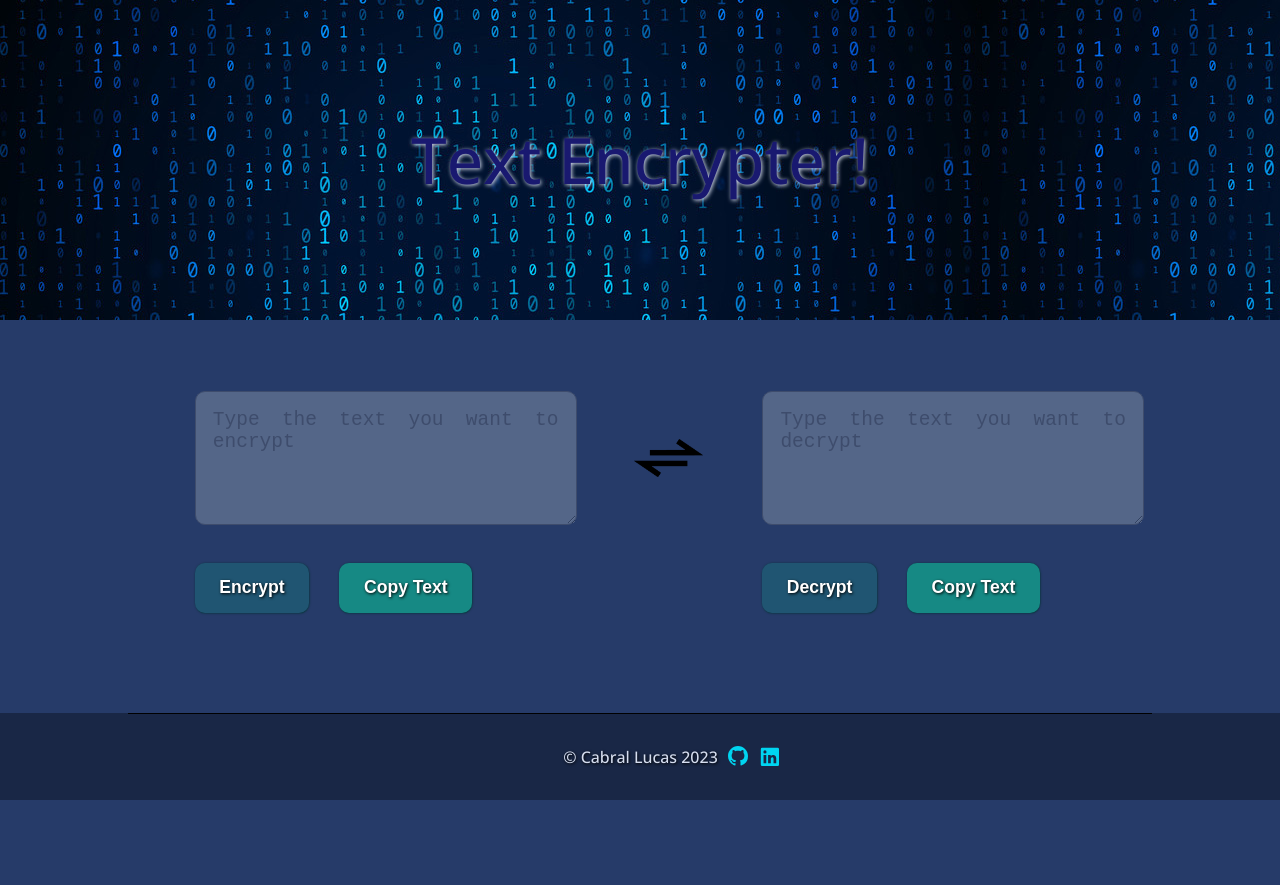
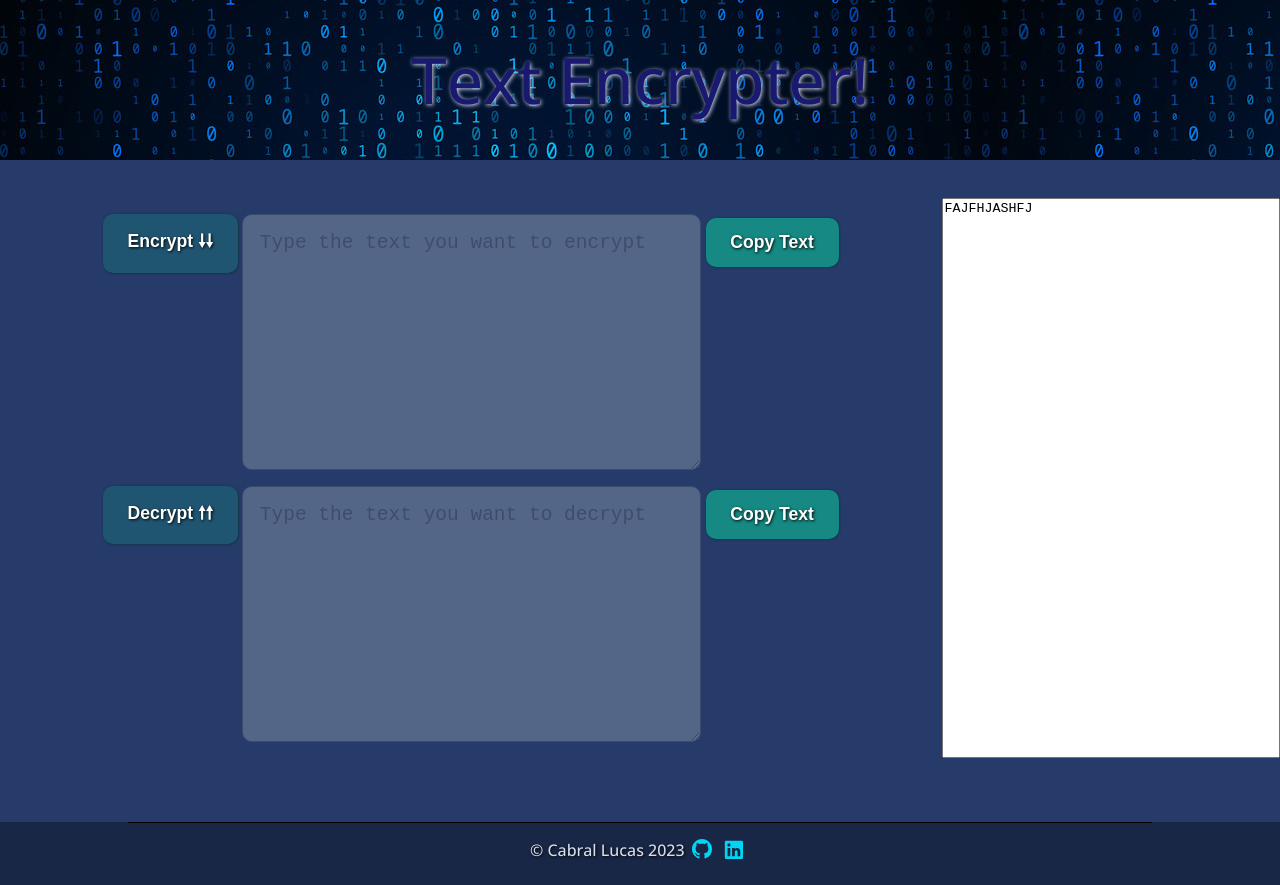
Before and after one commit to lucascba/Text-encrypter-alura-challenge, a plain HTML site: page index.html in a window 1280 px wide. Before the commit the page ends 800 px from the top, so only its background shows below. Drawn offline with nearby package versions, Linux system fonts and the light colour scheme.

Commit message:
changed WebUI layout

```diff
--- a/Scripts/main.js
+++ b/Scripts/main.js
@@ -5,7 +5,7 @@ function encryptText(){
 	let string = textToEncrypt.length;
 	for(let count = 0; count < string; count++) {
 		letter = textToEncrypt.charAt(count);
-		if (letter < 'a' || letter > 'z') {
+		if (letter < 'a' && letter != ' ' || letter > 'z') {
 			document.getElementById("error").textContent = "⚠️Uppercase and special characters are forbidden.⚠️";
 			document.getElementById("error").style = "";
 			document.getElementById("Enc").value = "";
@@ -44,7 +44,7 @@ function decryptText() {
 		letter = textToDecrypt.charAt(count);
 		finalResult = finalResult + letter;
 
-		if (letter < 'a' || letter > 'z') {
+		if (letter < 'a' && letter != ' ' || letter > 'z') {
 			document.getElementById("error2").textContent = "⚠️Uppercase and special characters are forbidden.⚠️";
 			document.getElementById("error2").style = "";
 			document.getElementById("Dec").value = "";
--- a/Styles/stylesheet.css
+++ b/Styles/stylesheet.css
@@ -1,20 +1,22 @@
 body,html {
 	font-family: 'Open Sans', sans-serif;
 	background-color: #263b69;
+	height: 100vh;
+	margin: 0
 }
 header {
 	background: url(../images/header-bg.jpg);
 	margin: 0 auto;
-	position: relative;
-	padding: 0.01vw 0;
-
+	display: flex;
+	height: 20vh;
+	justify-content: center;
+	flex-direction: column;
 }
 header h1{
 	color: midnightblue;
 	text-shadow: 1px 1px 4px #d6def0;
 	margin: 0;
 	padding: 0;
-	position: relative;
 }
 .title {
 	text-align: center;
@@ -23,36 +25,38 @@ header h1{
 }
 main {
 	margin: 3% 0 5% 0;
+	display: flex;
+	justify-content: center;;
 }
 main ul {
-	width: 90%;
-	position: relative;
-	margin: 0 10%;
-}
-main ul li {
 	display: inline-block;
-	vertical-align: top;
+	text-align: center;
 }
 .textarea {
-	width: 30%;
-	padding: 2em 2em;
-	margin: 0 1.5%;
+	max-width: 90%;
+	height: auto;
+	margin: 2vh auto;
+	display: block;
 }
 .textarea textarea {
-	width: 100%;
-	height: 5em;
+	width: 50%;
+	min-width: 280px;
 	font-size: 1.5em;
-	padding: 5%;
+	padding: 2%;
 	display: inline;
 	text-align: justify;
-	margin: 0 5% 0 5%;
+	margin: 0 auto;
 	vertical-align: top;
 	opacity: 0.3;
 	transition: 0.3s opacity;
 	border-radius: 10px;
 	background-color: #bec9cf;
 	resize: vertical;
-	max-height: 14vw;
+	max-height: 100%;
+}
+#description {
+	resize: none;
+	width: 400px;
 }
 .textarea textarea:hover{
 	opacity: 0.8;
@@ -63,16 +67,8 @@ main ul li {
 .textarea textarea:focus::placeholder{
 	color: transparent;
 }
-.image {
-	width: 10%;
-}
-.arrow {
-	width: 60%;
-	vertical-align: center;
-	margin: 70% 25% 0 50%;
-}
 .mainbutton{
-	margin: 2.2em 2.5% 0 5%;
+	margin: 0;
 	padding: 0.8em 1.4em;
 	font-weight: bold;
 	font-size: 1.1em;
@@ -85,6 +81,7 @@ main ul li {
 	box-sizing: border-box;
 	transition: 0.2s font-size, 0.3s background-color, 0.2s padding;
 	cursor: pointer;
+	vertical-align: middle;
 }
 .mainbutton:hover{
 	font-size: 1.15em;
@@ -104,7 +101,7 @@ main ul li {
 	border-radius: 8px;
 }
 .copybutton {
-	margin: 2.2em 10% 0 5%;
+	margin: 0;
 	padding: 0.8em 1.4em;
 	font-weight: bold;
 	font-size: 1.1em;
@@ -118,6 +115,7 @@ main ul li {
 	transition: 0.2s font-size, 0.3s background-color;
 	cursor: pointer;
 	fill: currentColor;
+	display: inline;
 }
 .copybutton:hover{
 	font-size: 1.12em;
@@ -129,10 +127,12 @@ main ul li {
 }
 footer {
 	background-color: #00000055;
-	position: absolute;
+	/*position: absolute;
 	bottom: 0;
 	right: 0;
-	left: 0;
+	left: 0;*/
+	display: flex;
+	flex-direction: column;
 }
 footer hr{
   border: 0;
@@ -144,14 +144,19 @@ footer hr{
 .center-ball{
     background: black;
 }
-footer div {
-	display: block;
-	width: 60%;
-	margin: 2em auto;
-	vertical-align: bottom;
+footer section {
+	height: 30px;
+    flex-shrink: 0;
+	flex: 1 0 auto;
+	margin: 2vh 0;
+}
+footer section div {
+	width: 220px;
+	margin: 0 auto;
 }
 .copyright {
-	margin: 4em 0.2em 2em 40%;
+	width:
+	margin: 4em 0.2em 2em auto;
 	color: #d6def0;
 	text-shadow: 0.05em 0.05em 3px black;
 	display: inline;
--- a/index.html
+++ b/index.html
@@ -23,27 +23,26 @@
         <main>
             <ul>
                     <li class="textarea">
-                    <textarea id="Enc" cols="70" rows="10" placeholder="Type the text you want to encrypt"></textarea><br/>
+                        <input class="mainbutton" type="button" value="Encrypt &#129047;&#129047;" onclick="encryptText()" onfocusout="errorOut()"/>
+                        <textarea id="Enc" cols="70" rows="10" placeholder="Type the text you want to encrypt"></textarea>
+                        <input class="copybutton" id="copy01" type="button" value="Copy Text" onclick="copyText(1)" onfocus="myFunction(1)" onfocusout="myFunction2(1)" />
                         <span id="error" style="background: none; border: none;"></span>
-                    <input class="mainbutton" type="button" value="Encrypt" onclick="encryptText()" onfocusout="errorOut()"/>
-					<input class="copybutton" id="copy01" type="button" value="Copy Text" onclick="copyText(1)" onfocus="myFunction(1)" onfocusout="myFunction2(1)" />
-                </li>
-                <li class="image">
-                    <img class="arrow" src="Images/arrows2.png" />
                     </li>
                     <li class="textarea">
-                    <textarea id="Dec" cols="70" rows="10" placeholder="Type the text you want to decrypt"></textarea><br/>
+                        <input class="mainbutton" type="button" value="Decrypt &#129045;&#129045;" onclick="decryptText()" onfocusout="errorOut()"/>
+                        <textarea id="Dec" cols="70" rows="10" placeholder="Type the text you want to decrypt"></textarea>
+                        <input class="copybutton" id="copy02" type="button" value="Copy Text" onclick="copyText(2)" onfocus="myFunction(2)" onfocusout="myFunction2(2)" />
                         <span id="error2" style="background: none; border: none;"></span>
-                    <input class="mainbutton" type="button" value="Decrypt" onclick="decryptText()" onfocusout="errorOut()"/>
-					<input class="copybutton" id="copy02" type="button" value="Copy Text" onclick="copyText(2)" onfocus="myFunction(2)" onfocusout="myFunction2(2)" />
                     </li>
             </ul>
+            <textarea id="description" readonly="true">FAJFHJASHFJ</textarea>
 
 			<script src="Scripts/main.js" async></script>
 
 		</main>
 		<footer>
             <hr class="center-ball">
+            <section>
                 <div>
                     <p class="copyright">© Cabral Lucas 2023</p>
                     <span class="github">
@@ -61,6 +60,7 @@
                         </a>
                     </span>
                 </div>
+            </section>
 		</footer>
     </body>
 </html>
```
Also changed, not shown: Images/arrows.png (deleted), Images/arrows2.png (deleted). Lines whose indentation alone changed are shown as unchanged.
